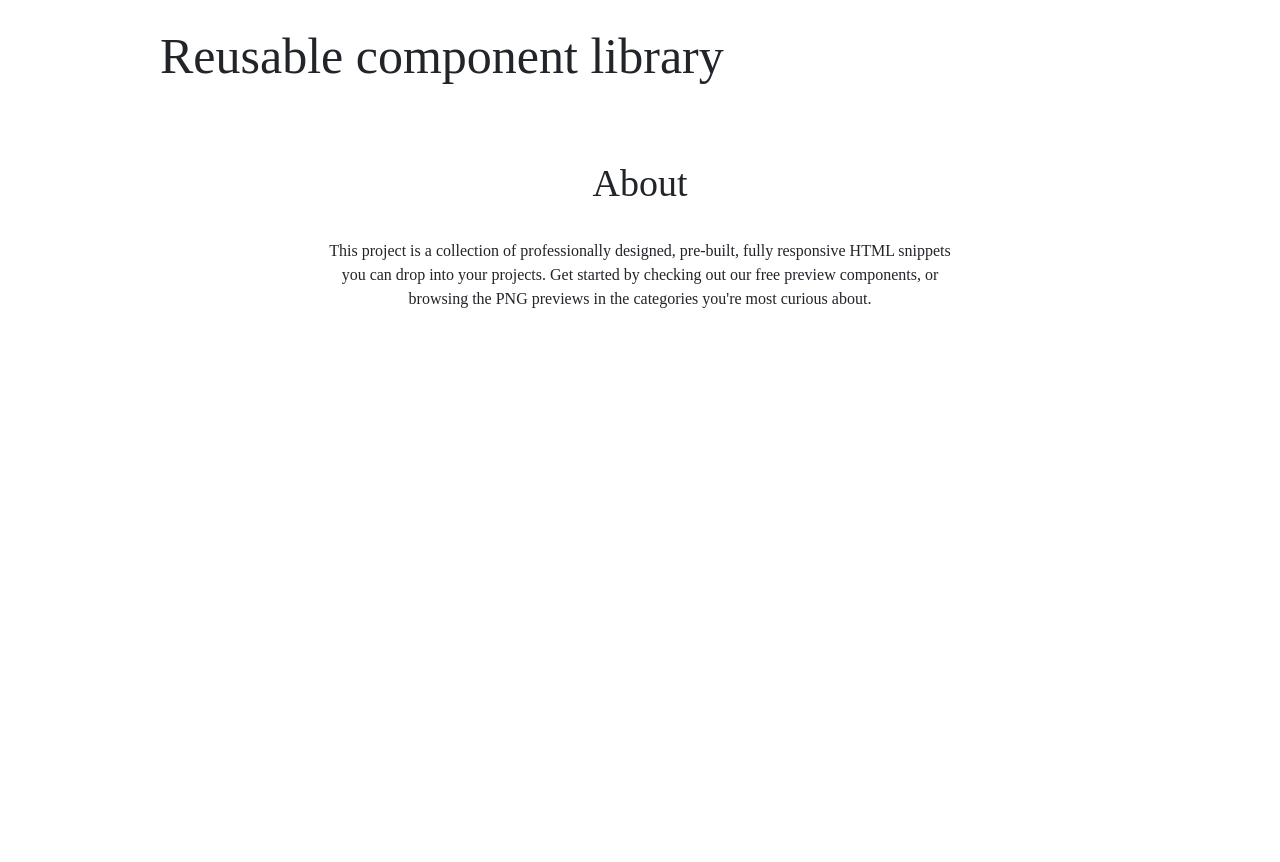
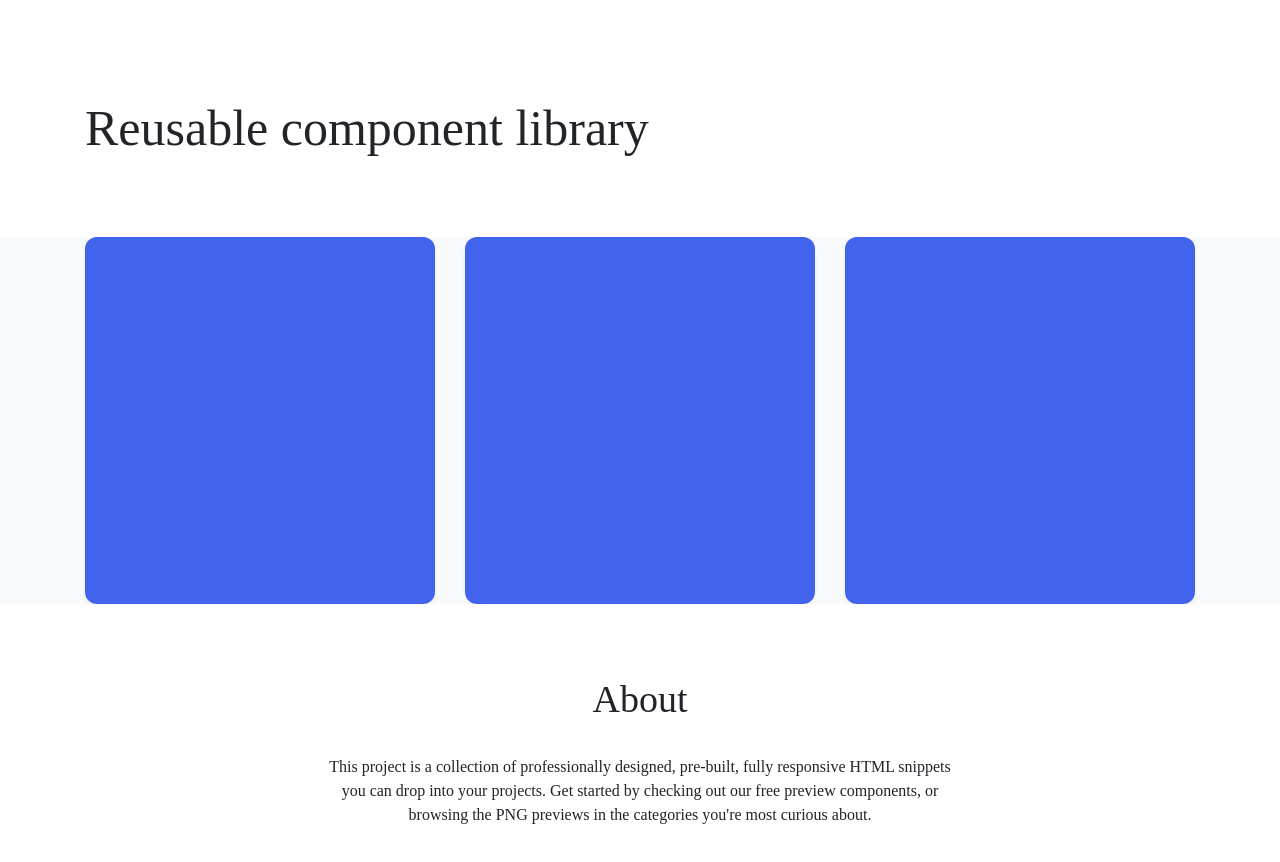
Before and after one commit to js-tasks-ru/htmlcss-20231027_egor3, a website: page index.html in a window 1280 px wide. Before the commit the page ends 800 px from the top, so only its background shows below. Drawn offline with Linux system fonts and the light colour scheme.

Commit message:
Update page layout

```diff
--- a/assets/css/main.css
+++ b/assets/css/main.css
@@ -1,7 +1,10 @@
 @import './reset.css';
 @import '../fonts/fonts.css';
+@import '../../components/container/container.css';
+@import '../../components/page/page.css';
 @import '../../components/header/header.css';
 @import '../../components/gallery/gallery.css';
+@import '../../components/card/card.css';
 @import '../../components/footer/footer.css';
 @import '../../components/about/about.css';
 
@@ -26,6 +29,10 @@
     --secondary: var(--purple);
 }
 
+html, body {
+    height: 100%;
+}
+
 * {
     font-family: 'Roboto', sans-serif;
 }
--- /dev/null
+++ b/components/card/card.css
@@ -0,0 +1,7 @@
+.card {
+  width: 350px;
+  height: 367px;
+  border-radius: 12px;
+  background-color: var(--blue);
+  box-shadow: 0px 2px 4px 0px rgba(33, 36, 41, 0.05);
+}
--- /dev/null
+++ b/components/container/container.css
@@ -0,0 +1,4 @@
+.container {
+  max-width: 1110px;
+  margin: 0 auto;
+}
--- a/components/gallery/gallery.css
+++ b/components/gallery/gallery.css
@@ -4,3 +4,7 @@
   border-bottom-width: 1px;
   border-color: #DDE2E5;
 }
+.gallery__cards {
+  display: flex;
+  gap: 30px;
+}
--- a/components/header/header.css
+++ b/components/header/header.css
@@ -1,5 +1,5 @@
 .header {
-  padding: 24px 165px 0 160px;
+  padding: 96px 0 77px;
   background-color: #ffffff;
 }
 .header__title {
--- /dev/null
+++ b/components/page/page.css
@@ -0,0 +1,9 @@
+.page {
+  display: flex;
+  flex-direction: column;
+  height: 100%;
+}
+
+.page__main {
+  flex-grow: 1;
+}
--- a/index.html
+++ b/index.html
@@ -5,10 +5,21 @@
         <link rel="stylesheet" href="./assets/css/main.css">
     </head>
     <body>
+        <div class="page">
             <header class="header">
+                <div class="container">
                     <h1 class="header__title">Reusable component library</h1>
+                </div>
             </header>
-        <main class="gallery"></main>
+            <main class="gallery page__main">
+                <div class="container">
+                    <div class="gallery__cards">
+                        <div class="card"></div>
+                        <div class="card"></div>
+                        <div class="card"></div>
+                    </div>
+                </div>
+            </main>
             <footer class="footer">
                 <section class="about">
                     <h2 class="about__title">About</h2>
@@ -19,5 +30,6 @@
                         you're most curious about.</p>
                 </section>
             </footer>
+        </div>
     </body>
 </html>
```
Lines whose indentation alone changed are shown as unchanged.
